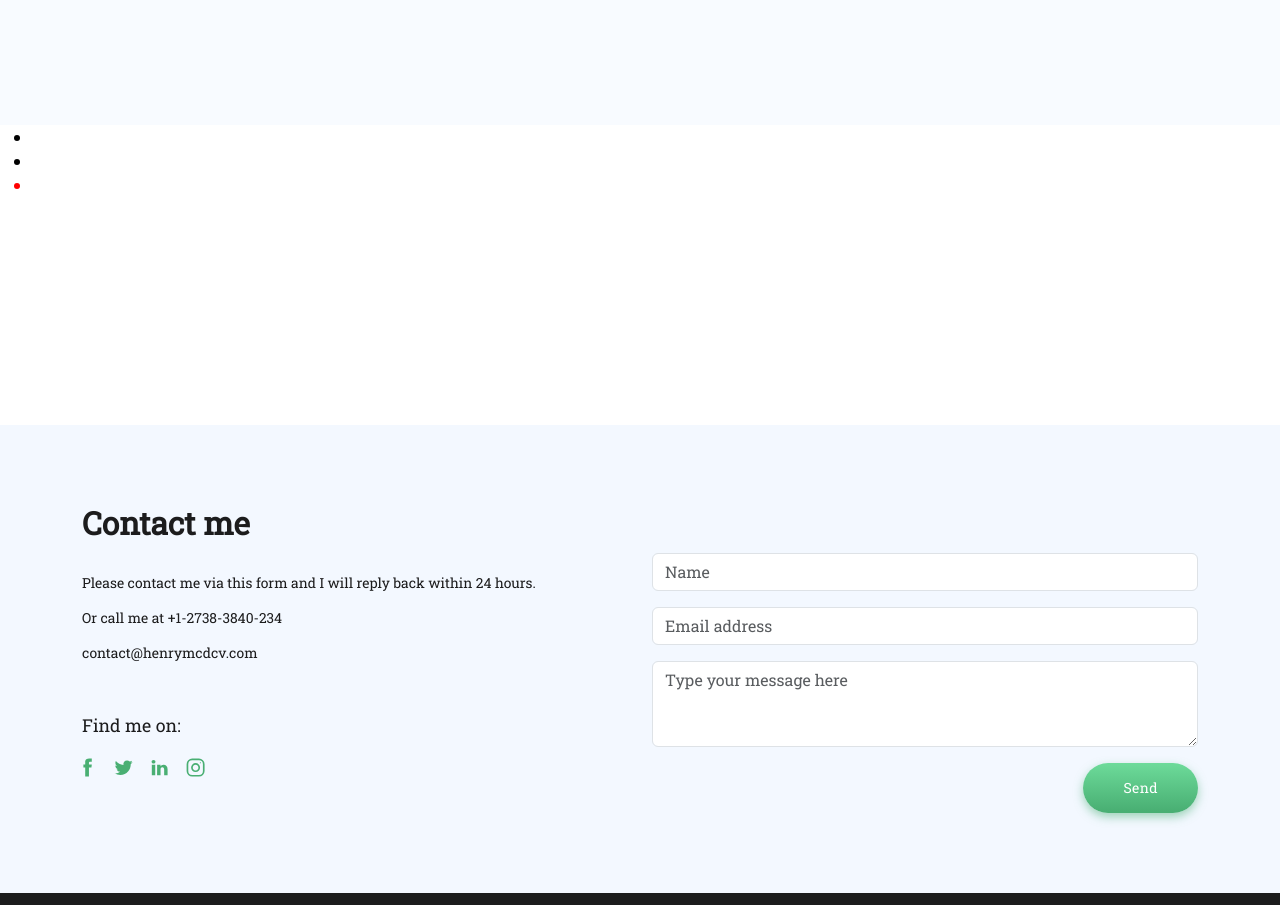
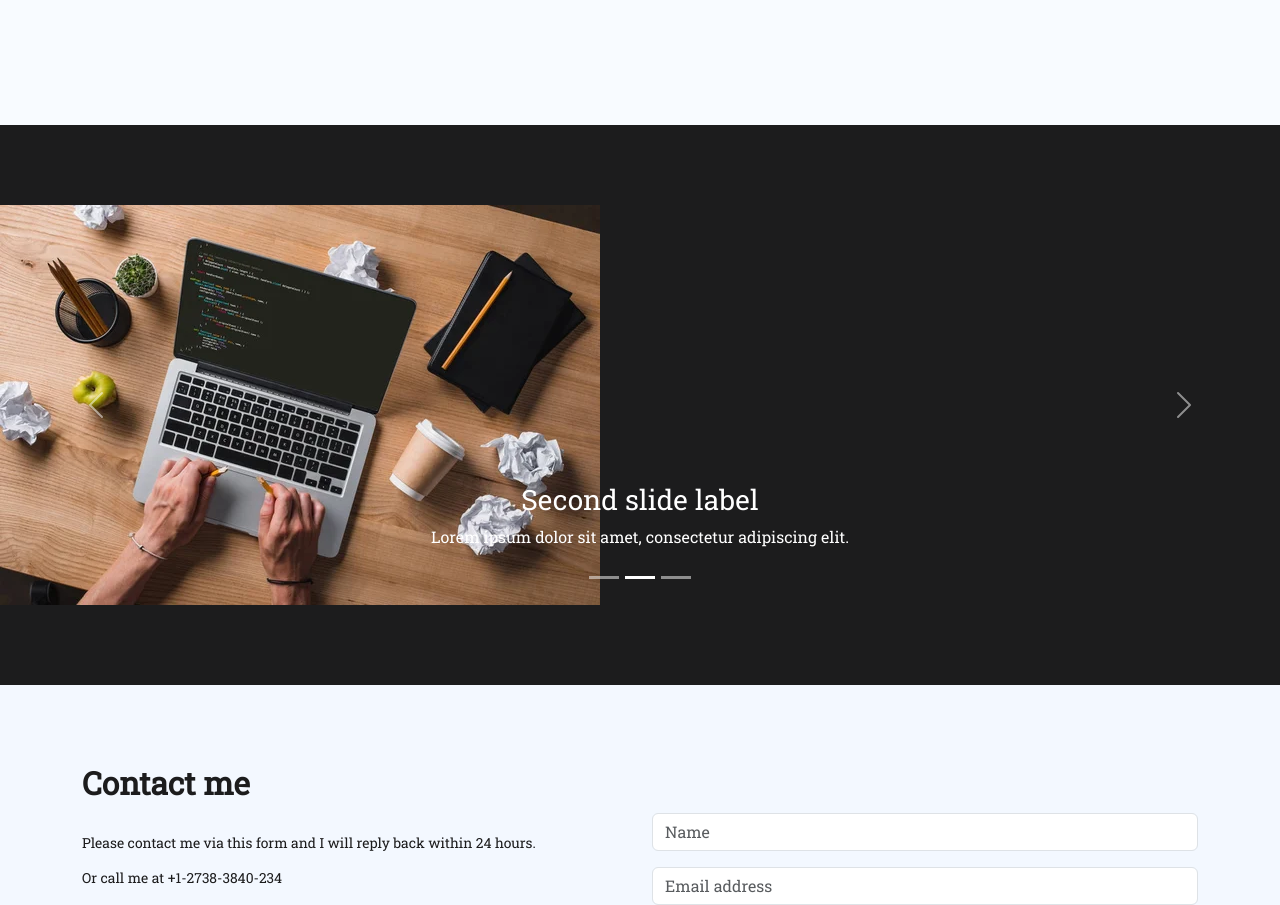
Before and after one commit to germantagli/portale-german-tagli, a React (Create React App) app: page / in a window 1280 px wide. Shown: the part 3986-4891 px from the top of the page. Built offline with nearby package versions, Linux system fonts and the light colour scheme.

Commit message:
fix portafoglio

```diff
--- a/src/App.js
+++ b/src/App.js
@@ -45,7 +45,7 @@ function App() {
             <section id="programSkills" style={{ minHeight: "300px" }}><ProgramsSkills></ProgramsSkills></section>
             <section id="languages" style={{ minHeight: "300px" }}><Languages></Languages></section>
             <section id="experience" style={{ minHeight: "300px"}}><Experince></Experince></section>
-            <section id="portfolio" style={{ minHeight: "300px" }}><Portafolio></Portafolio></section>
+            <section id="portfolio"><Portafolio></Portafolio></section>
             <section id="contact" style={{ minHeight: "300px" }}><Contacts></Contacts></section>
           </div>
           <FooterComponent></FooterComponent>
--- a/src/pages/Portafolio/Portafolio.js
+++ b/src/pages/Portafolio/Portafolio.js
@@ -1,5 +1,8 @@
+import { Carousel, Image } from "react-bootstrap";
 import "./Portafolio.scss";
 import PropTypes from "prop-types";
+import education from "../../assests/education6.jpg"
+import work from "../../assests/education7.jpg"
 
 /**
  * @function Portafolio test components
@@ -8,11 +11,36 @@ import PropTypes from "prop-types";
 */
 const Portafolio = ({ info }) => {
     return (
-        <ul className="testList">
-            <li className="testList__item">{info}</li>
-            <li className="testList__item">{info}</li>
-            <li className="testList__item--colorRed">{info}</li>
-        </ul>
+        <div className="Portafolio">
+            <Carousel>
+                <Carousel.Item>
+                    {/* <ExampleCarouselImage text="First slide" /> */}
+                    <Image src={education} />
+                    <Carousel.Caption>
+                        <h3>First slide label</h3>
+                        <p>Nulla vitae elit libero, a pharetra augue mollis interdum.</p>
+                    </Carousel.Caption>
+                </Carousel.Item>
+                <Carousel.Item>
+                    {/* <ExampleCarouselImage text="Second slide" /> */}
+                    <Image src={education} />
+                    <Carousel.Caption>
+                        <h3>Second slide label</h3>
+                        <p>Lorem ipsum dolor sit amet, consectetur adipiscing elit.</p>
+                    </Carousel.Caption>
+                </Carousel.Item>
+                <Carousel.Item>
+                <Image src={education} />
+                    {/* <ExampleCarouselImage text="Third slide" /> */}
+                    <Carousel.Caption>
+                        <h3>Third slide label</h3>
+                        <p>
+                            Praesent commodo cursus magna, vel scelerisque nisl consectetur.
+                        </p>
+                    </Carousel.Caption>
+                </Carousel.Item>
+            </Carousel>
+        </div>
     )
 };
 
--- a/src/pages/Portafolio/Portafolio.scss
+++ b/src/pages/Portafolio/Portafolio.scss
@@ -1,9 +1,5 @@
-.testList {
-    .testList__item {
-        color: black;
-    }
-
-    .testList__item--colorRed {
-        color: red;
-    }
+.Portafolio {
+    background-color: rgb(28, 28, 29);
+    padding: 80px 0px;
+    min-height: 500px;
 }
```
